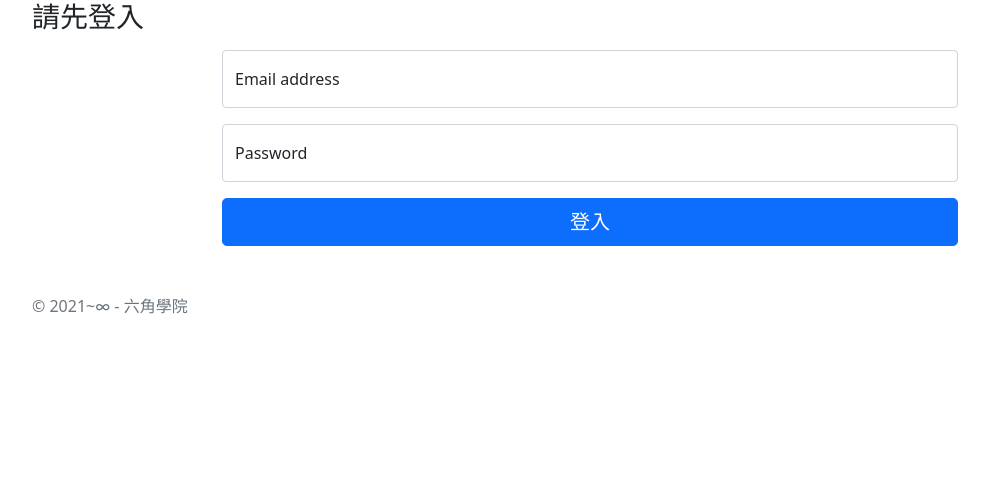
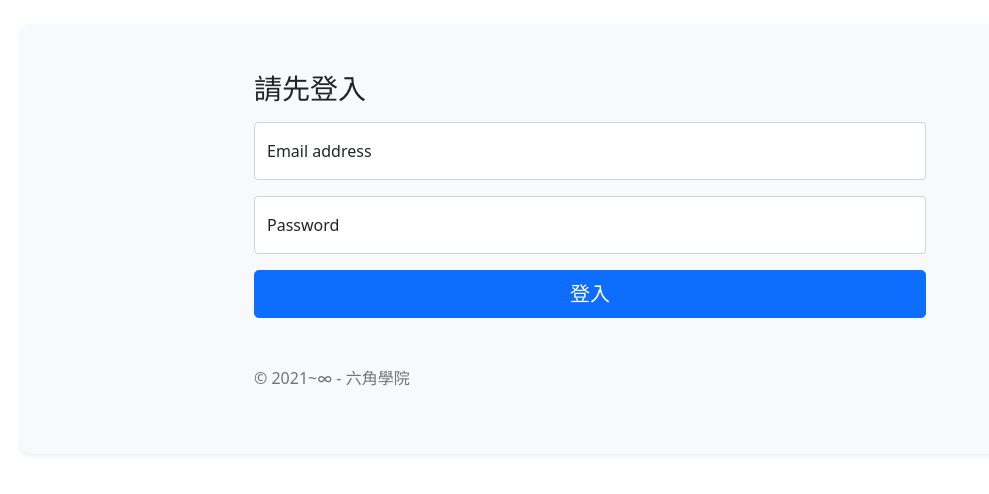
Before and after one commit to Yoman666/week2yoyo, a plain HTML site: page index.html in a window 1280 px wide. Shown: the whole page, without its empty margins (50-1039 px from the left). Drawn offline with nearby package versions, Linux system fonts and the light colour scheme.

Commit message:
0105-login-style

```diff
--- a/index.html
+++ b/index.html
@@ -13,8 +13,8 @@
   <body>
     <div id="app">
       <div class="container">
-        <div class="row justify-content-center">
-          <h1 class="h3 mb-3 font-weight-normal">
+        <div class="row justify-content-center mt-4 bg-light p-5 shadow-sm" style="border-radius:10px;">
+          <h1 class="h3 mb-3 font-weight-normal col-8">
             請先登入
           </h1>
           <div class="col-8">
@@ -38,10 +38,11 @@
               </button>
             </form>
           </div>
-        </div>
-        <p class="mt-5 mb-3 text-muted">
+        <p class="mt-5 mb-3 text-muted col-8">
           &copy; 2021~∞ - 六角學院
         </p>
+        </div>
+
       </div>
     </div>
 
```
